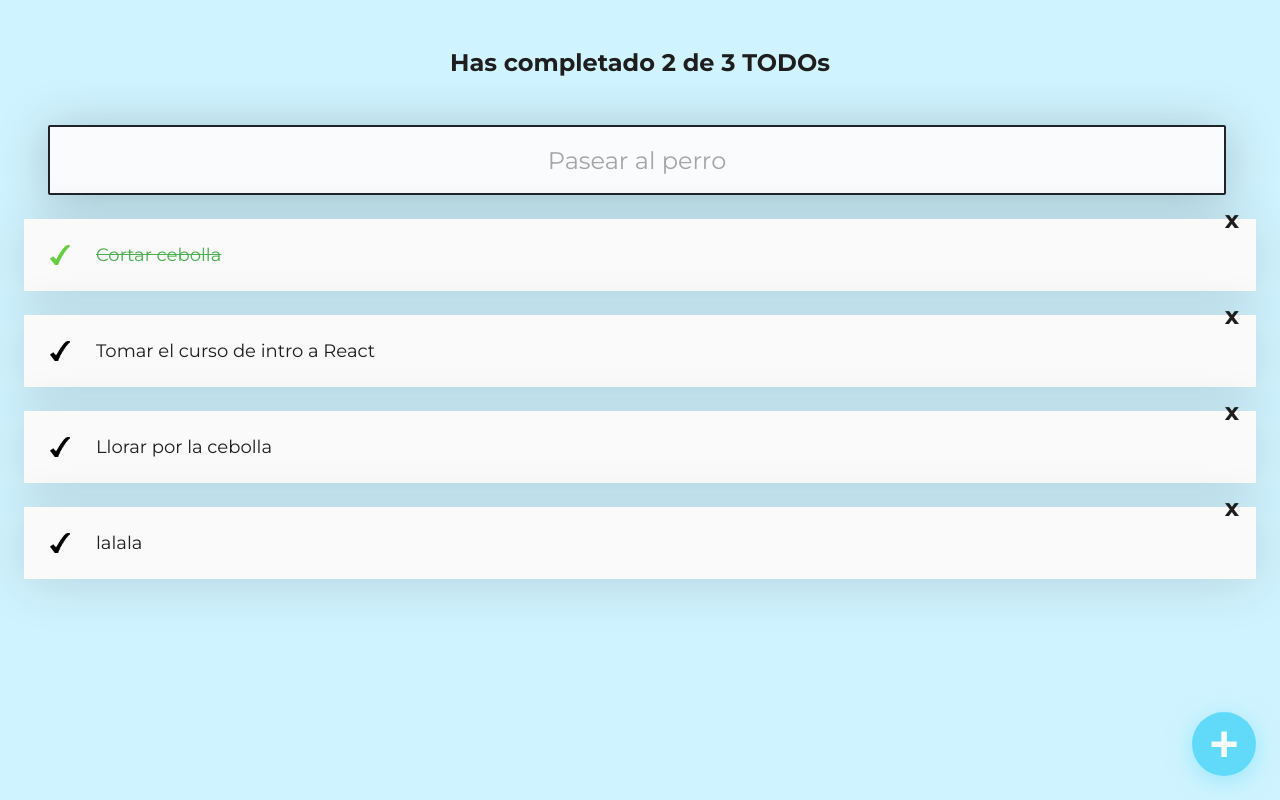
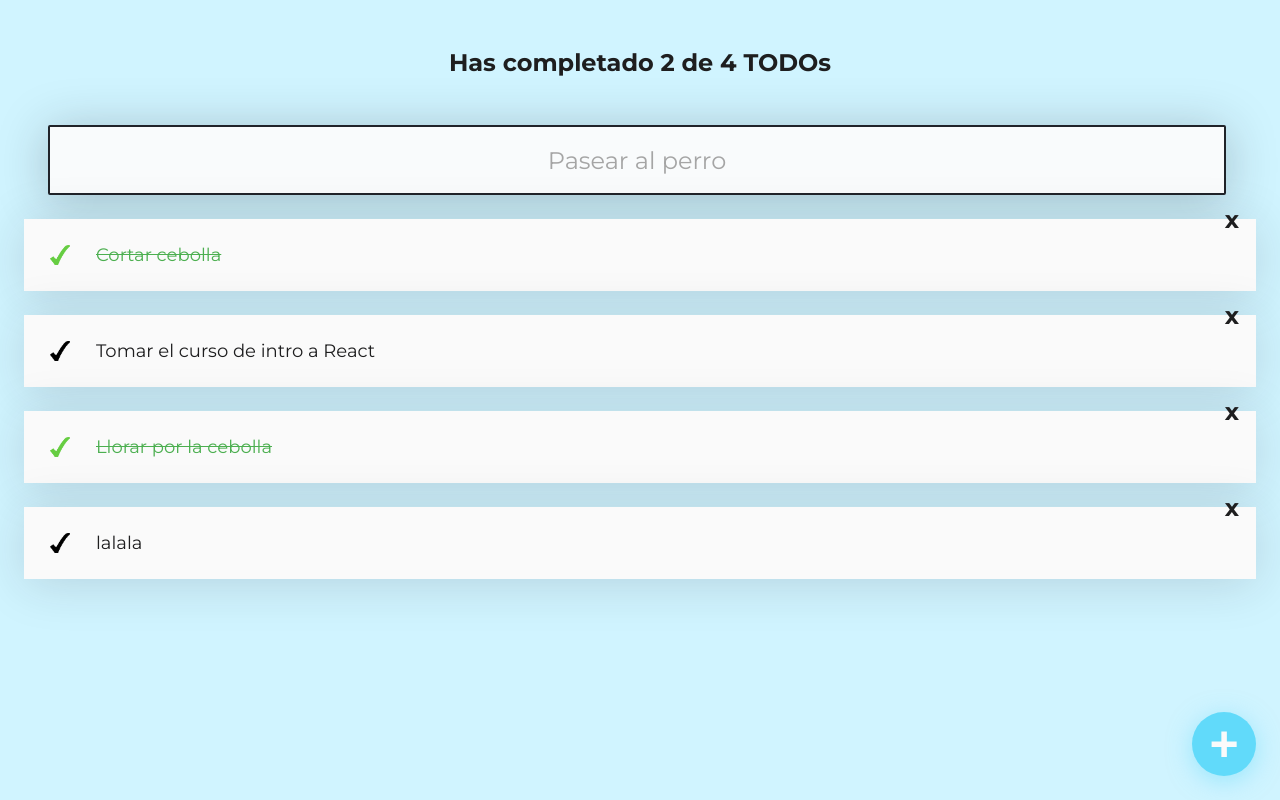
Before and after one commit to Ivo-Piccinini/TODOS-Maker, a React (Create React App) app: page / in a window 1280 px wide. Built offline with nearby package versions, Linux system fonts and the light colour scheme.

Commit message:
contando y buscando todos

```diff
--- a/src/App.js
+++ b/src/App.js
@@ -6,25 +6,50 @@ import { TodoItem } from "./TodoItem";
 import { CreateTodoButton } from "./CreateTodoButton";
 // import './App.css';
 
-const todos = [
+const defaultTodos = [
   { text: 'Cortar cebolla', completed: true },
   { text: 'Tomar el curso de intro a React', completed: false },
-  { text: 'Llorar por la cebolla', completed: false },
+  { text: 'Llorar por la cebolla', completed: true },
   { text: 'lalala', completed: false },
 ];
 
 function App() {
+  const [todos, setTodos] = React.useState(defaultTodos);
+  const [searchValue, setSearchValue] = React.useState('');
+
+  const completedtodos = todos.filter(todo => !!todo.completed).length;
+  const totalTodos = todos.length;
+
+  let searchedTodos = [];
+
+  if(!searchValue.length >= 1) {
+    searchedTodos = todos;
+  } else {
+    searchedTodos = todos.filter(todo => {
+      const todoText = todo.text.toLowerCase();
+      const searchText = searchValue.toLowerCase();
+
+      return todoText.includes(searchText);
+    })
+  }
+
   return (
     <React.Fragment>
 
-      <TodoCounter />
+      <TodoCounter
+        total={totalTodos}
+        completed={completedtodos}
+      />
 
-      <TodoSearch />
+      <TodoSearch
+        searchValue={searchValue}
+        setSearchValue={setSearchValue}
+      />
 
 
       <TodoList>
 
-        {todos.map(todo => (
+        {searchedTodos.map(todo => (
           <TodoItem
             key={todo.text}
             text={todo.text}
--- a/src/TodoCounter.js
+++ b/src/TodoCounter.js
@@ -1,9 +1,9 @@
 import React from "react";
 import './TodoCounter.css';
 
-function TodoCounter() {
+function TodoCounter({ total, completed }) {
     return (
-        <h2 className="TodoCounter">Has completado 2 de 3 TODOs</h2>
+        <h2 className="TodoCounter">Has completado { completed } de { total } TODOs</h2>
     );
 }
 
--- a/src/TodoSearch.js
+++ b/src/TodoSearch.js
@@ -1,24 +1,21 @@
 import React from "react";
 import './TodoSearch.css';
 
-function TodoSearch() {
-    const [searchValue, setSearchValue] = React.useState('');
+function TodoSearch({ searchValue, setSearchValue }) {
 
     const onSearchValueChange = (event) => {
         console.log(event.target.value);
         setSearchValue(event.target.value);
-    }
+    };
 
-    return [
+    return (
         <input
             className="TodoSearch"
             placeholder="Pasear al perro"
             value={searchValue}
             onChange={onSearchValueChange}
-        />,
-
-        <p>{searchValue}</p>
-    ];
+        />
+    );
 }
 
 export { TodoSearch };
```
